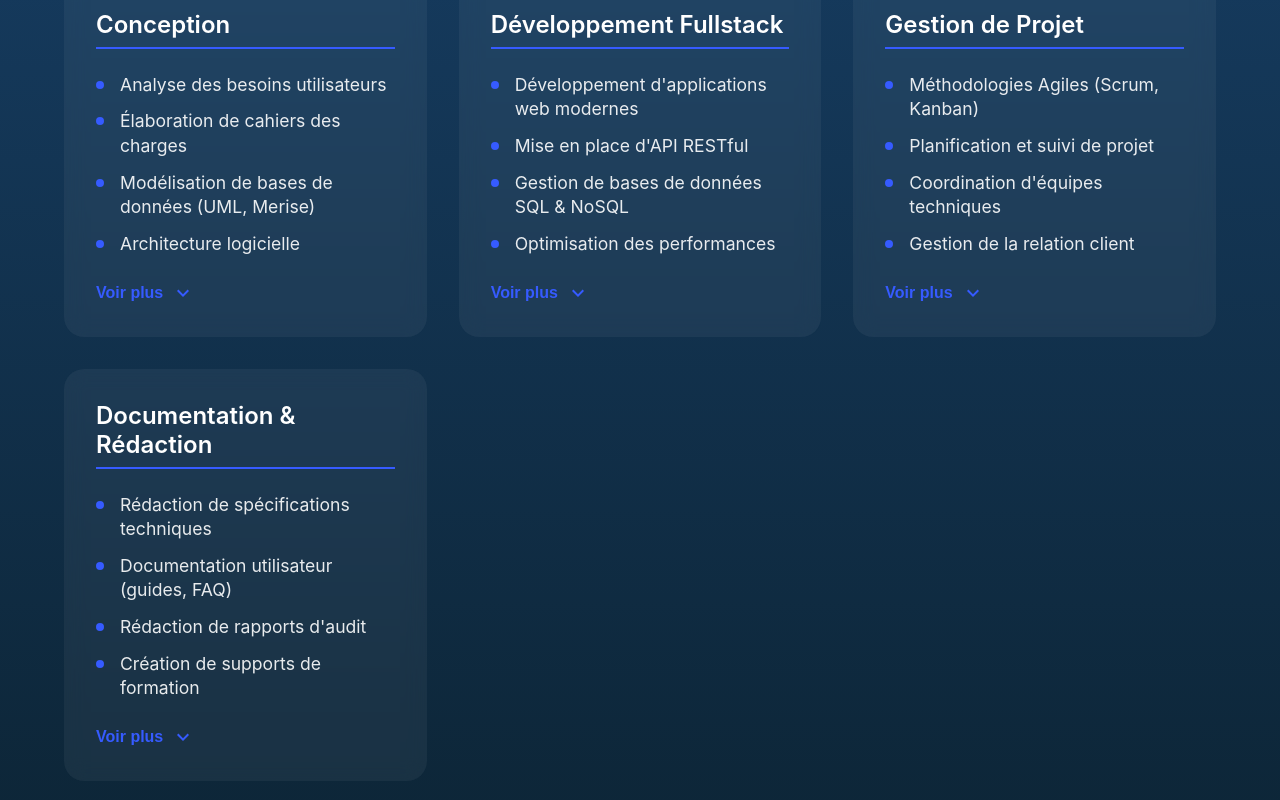
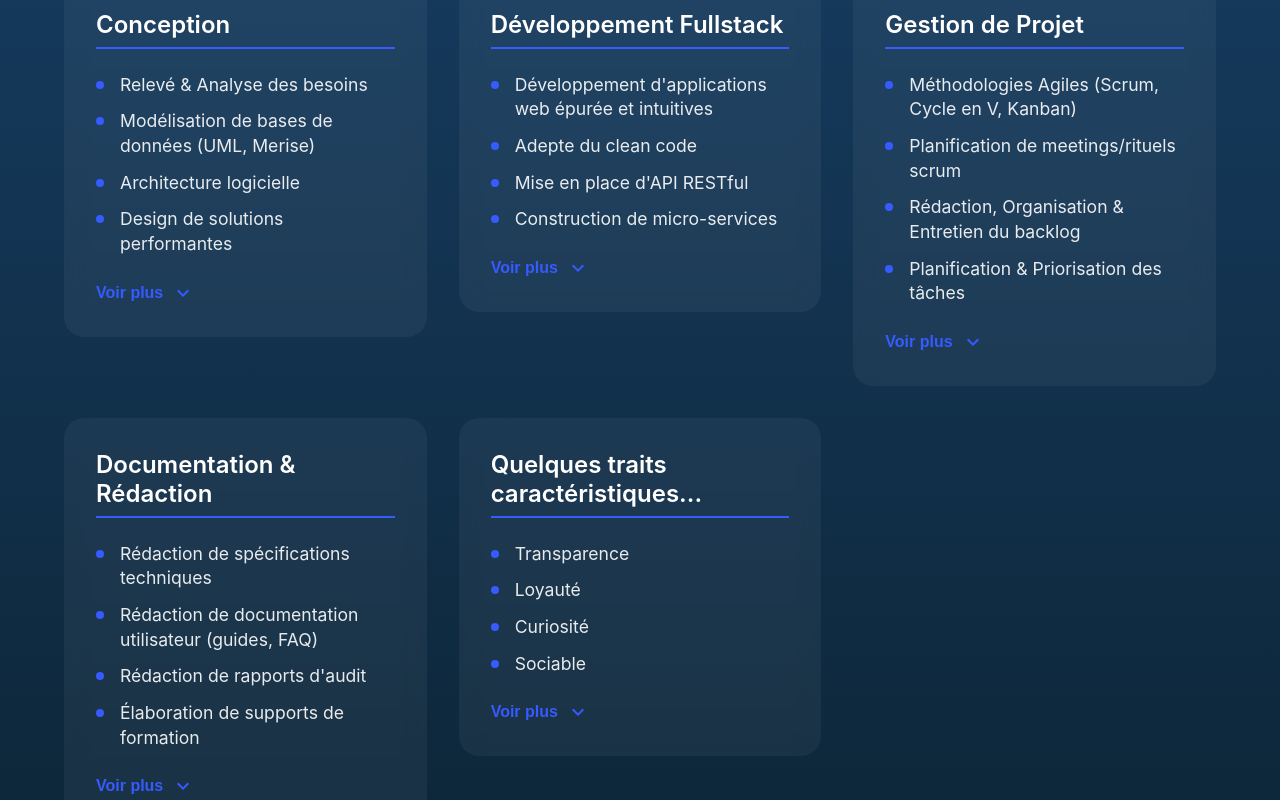
Before and after one commit to WhynterLeDosFin/whynterledosfin.github.io, a React (Create React App) app in the folder portfolio/: page / in a window 1280 px wide. Shown: the part 5180-5980 px from the top of the page. Built offline with nearby package versions, Linux system fonts and the light colour scheme.

Commit message:
feat: adding some text in capacities.ts and enhance visual

```diff
--- a/portfolio/src/assets/data/capacities.ts
+++ b/portfolio/src/assets/data/capacities.ts
@@ -7,44 +7,71 @@ export const capacities: Capacity[] = [
     {
         title: "Conception",
         skills: [
-            "Analyse des besoins utilisateurs",
-            "Élaboration de cahiers des charges",
+            "Relevé & Analyse des besoins",
             "Modélisation de bases de données (UML, Merise)",
             "Architecture logicielle",
             "Design de solutions performantes",
-            "Prototypage d'interfaces (UI/UX)"
+            "Prototypage d'interfaces/layers",
+            "Organisation & Animation d'ateliers de conception",
+            "Réalisations de maquettes (Figma)",
+            "Élaboration de cahiers des charges",
+            "Gestion des imprévus & Anticipation d'événements"
         ]
     },
     {
         title: "Développement Fullstack",
         skills: [
-            "Développement d'applications web modernes",
+            "Développement d'applications web épurée et intuitives",
+            "Adepte du clean code",
             "Mise en place d'API RESTful",
-            "Gestion de bases de données SQL & NoSQL",
+            "Construction de micro-services",
+            "Création & Gestion de bases de données SQL & NoSQL",
+            "Typage solide",
             "Optimisation des performances",
-            "Tests unitaires et d'intégration",
-            "Déploiement continu (CI/CD)"
+            "Multithreading de processus",
+            "Rédaction de tests unitaires et d'intégration",
+            "Maintient en condition opérationnelle",
+            "Priorisation des tâches",
+            "Comparatif & Confrontation d'outils"
         ]
     },
     {
         title: "Gestion de Projet",
         skills: [
-            "Méthodologies Agiles (Scrum, Kanban)",
-            "Planification et suivi de projet",
-            "Coordination d'équipes techniques",
+            "Méthodologies Agiles (Scrum, Cycle en V, Kanban)",
+            "Planification de meetings/rituels scrum",
+            "Rédaction, Organisation & Entretien du backlog",
+            "Planification & Priorisation des tâches",
+            "Coordination d'équipes",
             "Gestion de la relation client",
-            "Veille technologique constante"
+            "Veille technologique constante",
+            "Rédaction de compte rendus",
+            "Mise en valeur des chiffres clefs",
+            "Participation à l'évaluation des user stories",
+            "Mise en place d'outils collaboratifs",
+            "Organisation de brainstorming"
         ]
     },
     {
         title: "Documentation & Rédaction",
         skills: [
             "Rédaction de spécifications techniques",
-            "Documentation utilisateur (guides, FAQ)",
+            "Rédaction de documentation utilisateur (guides, FAQ)",
             "Rédaction de rapports d'audit",
-            "Création de supports de formation",
-            "Gestion de base de connaissances (Wiki, Notion)",
-            "Rédaction de cahiers de tests"
+            "Élaboration de supports de formation",
+            "Centralisation des connaissances (Wiki, Notion, Confluence)",
+            "Rédaction de cahiers de tests",
+            "Synthèse d'entretien"
+        ]
+    },
+    {
+        title: "Quelques traits caractéristiques...",
+        skills: [
+            "Transparence",
+            "Loyauté",
+            "Curiosité",
+            "Sociable",
+            "Et un bon gros trait d'humour :)"
         ]
     }
 ];
--- a/portfolio/src/components/Capacity.tsx
+++ b/portfolio/src/components/Capacity.tsx
@@ -2,23 +2,49 @@ import React, { useState } from 'react';
 import styles from './cssModules/Capacity.module.scss';
 import { capacities, Capacity } from '../assets/data/capacities';
 import { MdExpandMore, MdExpandLess } from 'react-icons/md';
+import { motion, AnimatePresence } from 'framer-motion';
 
 const CapacityCard: React.FC<{ capacity: Capacity }> = ({ capacity }) => {
     const [isExpanded, setIsExpanded] = useState(false);
     const maxInitialSkills = 4;
     const hasMore = capacity.skills.length > maxInitialSkills;
-    const displayedSkills = isExpanded ? capacity.skills : capacity.skills.slice(0, maxInitialSkills);
+    const initialSkills = capacity.skills.slice(0, maxInitialSkills);
+    const extraSkills = capacity.skills.slice(maxInitialSkills);
 
     return (
-        <div className={`${styles.capacityCard} ${isExpanded ? styles.isExpanded : ''}`}>
-            <h3>{capacity.title}</h3>
+        <motion.div
+            layout
+            transition={{ duration: 0.4, ease: [0.23, 1, 0.32, 1] }}
+            className={`${styles.capacityCard} ${isExpanded ? styles.isExpanded : ''}`}
+        >
+            <motion.h3 layout="position">{capacity.title}</motion.h3>
             <ul className={styles.skillsList}>
-                {displayedSkills.map((skill, index) => (
-                    <li key={index}>{skill}</li>
+                {initialSkills.map((skill, index) => (
+                    <motion.li
+                        layout="position"
+                        key={`initial-${index}`}
+                    >
+                        {skill}
+                    </motion.li>
                 ))}
+                <AnimatePresence initial={false}>
+                    {isExpanded && extraSkills.map((skill, index) => (
+                        <motion.li
+                            key={`extra-${index}`}
+                            initial={{ opacity: 0, height: 0, marginTop: 0 }}
+                            animate={{ opacity: 1, height: 'auto', marginTop: '0.75rem' }}
+                            exit={{ opacity: 0, height: 0, marginTop: 0 }}
+                            transition={{ duration: 0.3 }}
+                            style={{ overflow: 'hidden' }}
+                        >
+                            {skill}
+                        </motion.li>
+                    ))}
+                </AnimatePresence>
             </ul>
             {hasMore && (
-                <button
+                <motion.button
+                    layout="position"
                     className={styles.expandButton}
                     onClick={() => setIsExpanded(!isExpanded)}
                 >
@@ -31,19 +57,19 @@ const CapacityCard: React.FC<{ capacity: Capacity }> = ({ capacity }) => {
                             Voir plus <MdExpandMore size={24} />
                         </>
                     )}
-                </button>
+                </motion.button>
             )}
-        </div>
+        </motion.div>
     );
 };
 
 const Capacities: React.FC = () => {
     return (
-        <div className={styles.capacitiesContainer}>
+        <motion.div layout className={styles.capacitiesContainer}>
             {capacities.map((capacity, index) => (
                 <CapacityCard key={index} capacity={capacity} />
             ))}
-        </div>
+        </motion.div>
     );
 };
 
--- a/portfolio/src/components/cssModules/Capacity.module.scss
+++ b/portfolio/src/components/cssModules/Capacity.module.scss
@@ -38,9 +38,11 @@
   }
 
   &:hover {
-    transform: scale(1.02);
+    transform: scale(1.04);
     box-shadow: 0 10px 30px rgba(0, 0, 0, 0.15);
     border-color: rgba(26, 75, 110, 0.5);
+    background: rgba(255, 255, 255, 0.08);
+    transition-duration: 0.2s;
   }
 
   h3 {
```
